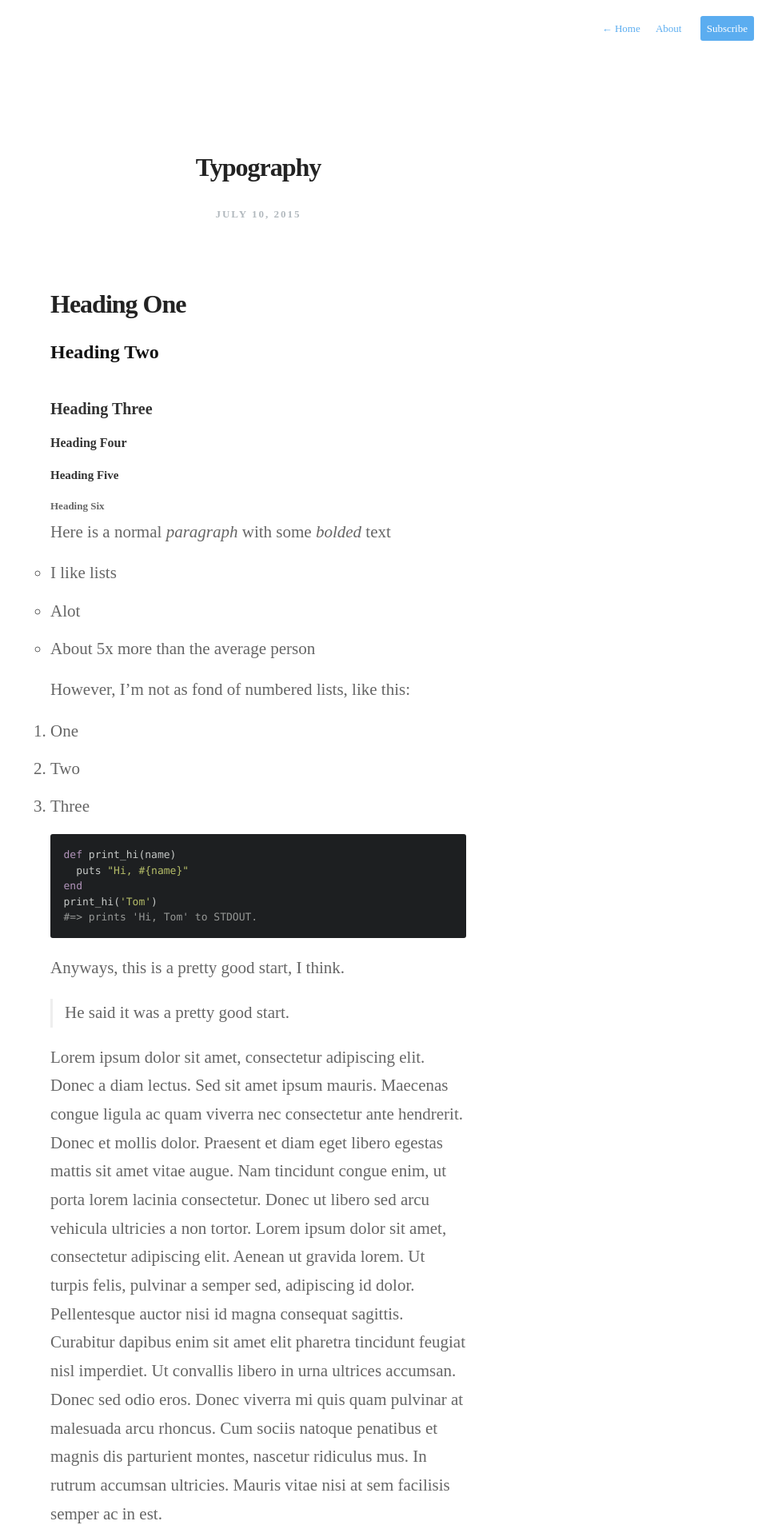
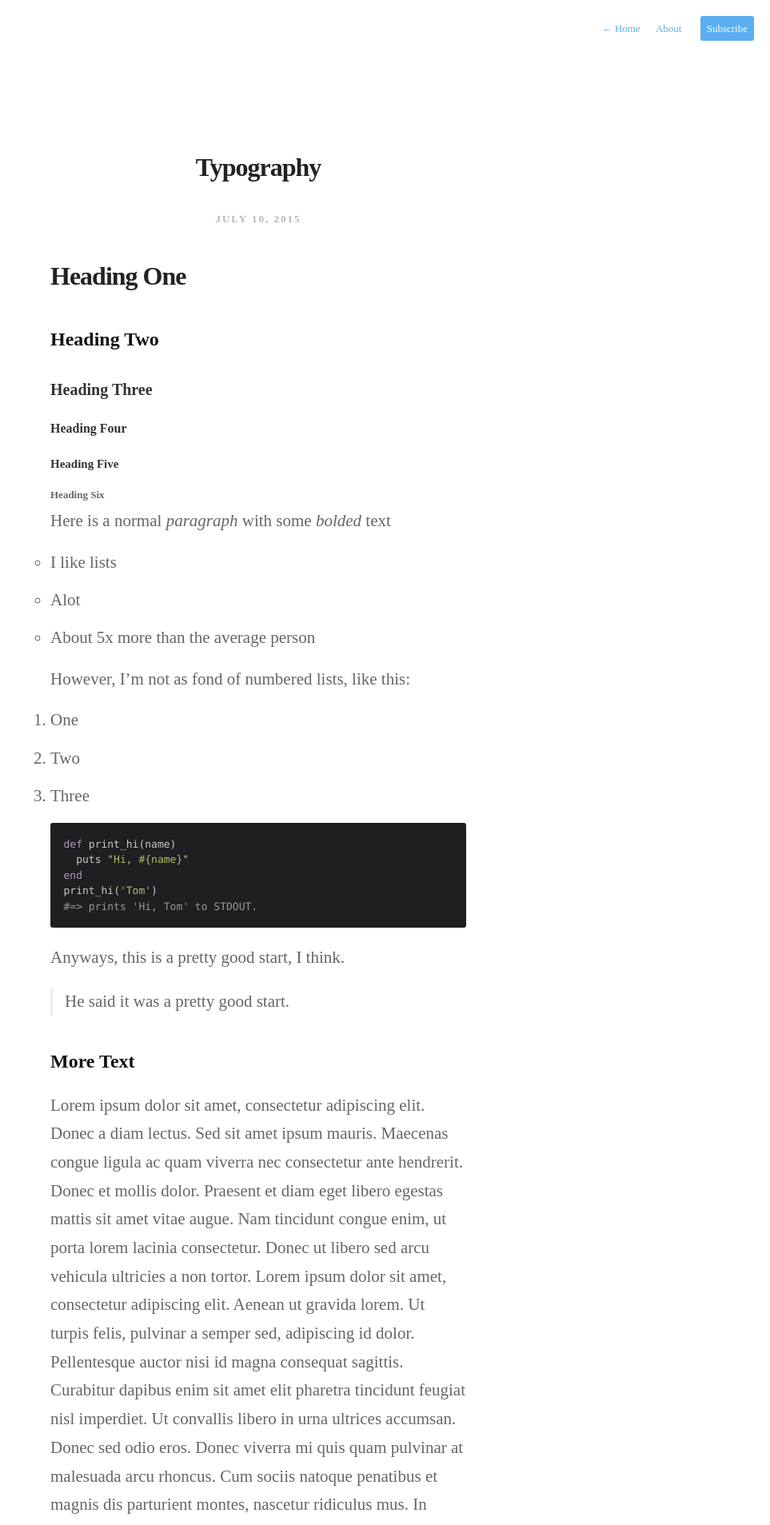
Before and after one commit to jonathan-beebe/somethingkindawierd.github.com, a Jekyll site: the page built from _posts/2015-07-10-typography.markdown, in a window 1280 px wide. Shown: the top 1907 px of the page at 80% size, without its empty margins (317-1280 px from the left). Built offline with Jekyll 4.4.1, drawn with Linux system fonts in a browser that asks for light colours; Markdown is read by kramdown in place of the engine named in the settings.

Commit message:
update styles

```diff
--- a/_posts/2015-07-10-typography.markdown
+++ b/_posts/2015-07-10-typography.markdown
@@ -37,6 +37,8 @@
 > He said it was a pretty good start.
 
 
+## More Text
+
 Lorem ipsum dolor sit amet, consectetur adipiscing elit. Donec a diam lectus. Sed sit amet ipsum mauris. Maecenas congue ligula ac quam viverra nec consectetur ante hendrerit. Donec et mollis dolor. Praesent et diam eget libero egestas mattis sit amet vitae augue. Nam tincidunt congue enim, ut porta lorem lacinia consectetur. Donec ut libero sed arcu vehicula ultricies a non tortor. Lorem ipsum dolor sit amet, consectetur adipiscing elit. Aenean ut gravida lorem. Ut turpis felis, pulvinar a semper sed, adipiscing id dolor. Pellentesque auctor nisi id magna consequat sagittis. Curabitur dapibus enim sit amet elit pharetra tincidunt feugiat nisl imperdiet. Ut convallis libero in urna ultrices accumsan. Donec sed odio eros. Donec viverra mi quis quam pulvinar at malesuada arcu rhoncus. Cum sociis natoque penatibus et magnis dis parturient montes, nascetur ridiculus mus. In rutrum accumsan ultricies. Mauris vitae nisi at sem facilisis semper ac in est.
 
 
--- a/_sass/_typography.scss
+++ b/_sass/_typography.scss
@@ -74,6 +74,23 @@
   margin-top: 40px;
 }
 
+h1,
+h2,
+h3,
+h4,
+h5,
+h6 {
+  margin-bottom: 0.8em;
+  margin-top: 1.6em;
+}
+
+section {
+  h1:first-child,
+  h2:first-child {
+    margin-top: 0;
+  }
+}
+
 /* Line Height */
 p { line-height:1.7; }
 
@@ -144,6 +161,7 @@
   overflow-wrap: break-word;
 }
 
+li code,
 p code {
   font-size: 0.85em;
 }
@@ -253,13 +271,11 @@
 }
 
 .post h1 {
-  margin-bottom:2 0px;
   color: #222;
   font: bold 32px/1.4em $font-serif;
 }
 
 .post h2 {
-  margin-bottom: 40px;
   font: bold 24px/1.5 $font-serif;
   color: #111;
 }
--- a/assets/css/style.scss
+++ b/assets/css/style.scss
@@ -38,4 +38,8 @@
 	.post h2.headline { font-size: 13px; }
 	.post h1 { font-size:24px; }
 	.post h2 { font-size:20px; }
+	.post ul,
+	.post ol {
+		margin-left: 1em;
+	}
 }
```
